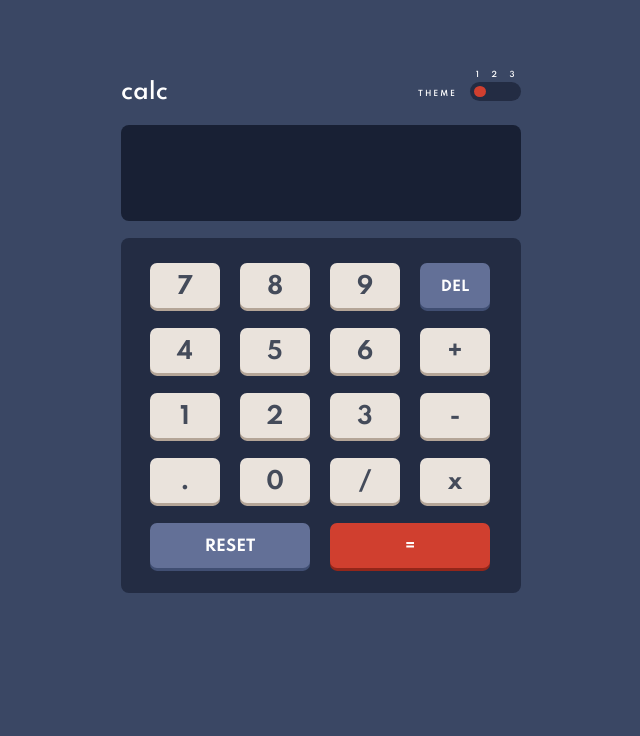
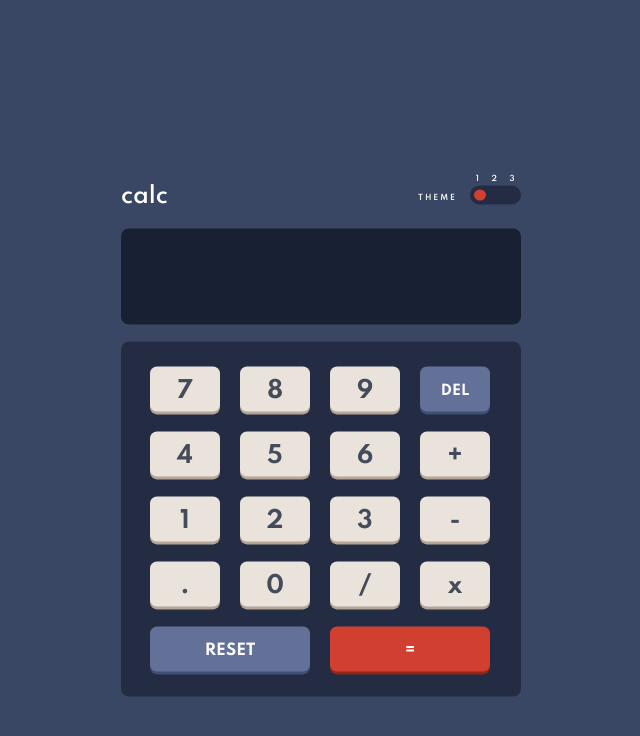
Before and after one commit to hasanur-dev/Calculator, a plain HTML site: page index.html in a window 1280 px wide. Shown: the whole page, without its empty margins (319-959 px from the left). Drawn offline with Linux system fonts and the light colour scheme.

Commit message:
Update style.css

```diff
--- a/style/style.css
+++ b/style/style.css
@@ -186,11 +186,18 @@
     font-family: spartan;
   }
 
+  .main{
+    display: flex;
+    justify-content: center;
+  }
+
+
   .center-div {
     width: 400px;
-    margin: 0 auto;
+    position:fixed;
+    top: 50%;
+    transform: translateY(-50%);
   }
-
   .content {
     margin-top: 80px;
   }
```
